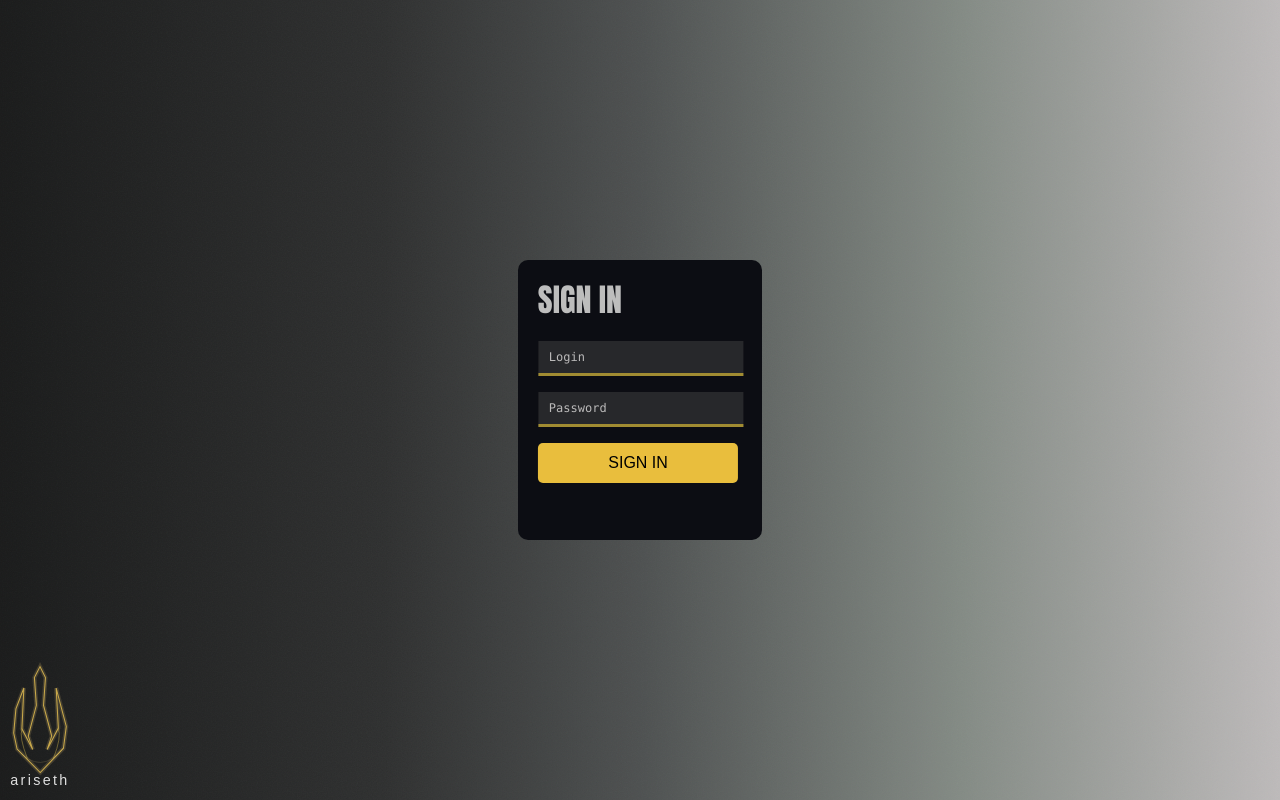
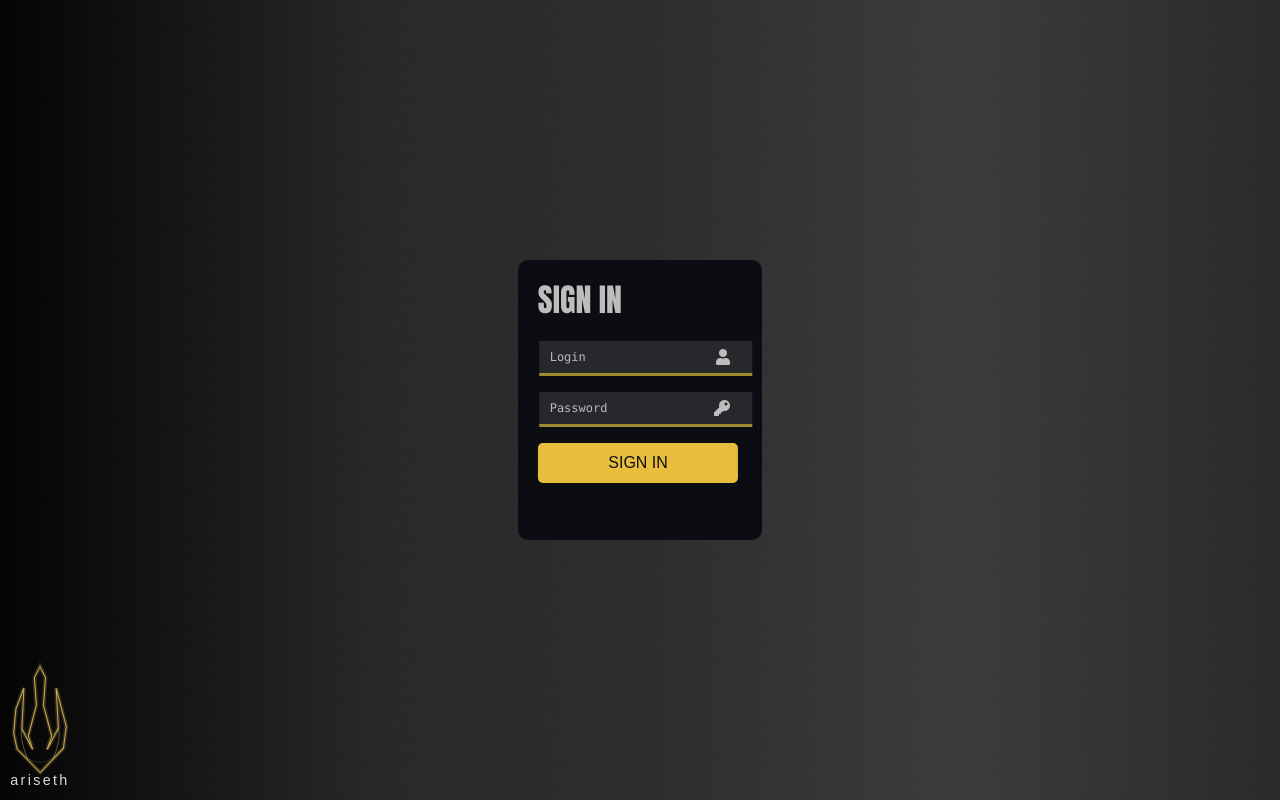
Before and after one commit to Fikv/Ariseth, an Angular app in the folder ariseth-web/: page /login in a window 1280 px wide. Built offline with nearby package versions, Linux system fonts and the light colour scheme.

Commit message:
feat: FE http client handler

```diff
--- a/ariseth-web/src/app/app.config.ts
+++ b/ariseth-web/src/app/app.config.ts
@@ -3,7 +3,10 @@ import { provideRouter } from '@angular/router';
 
 import { routes } from './app.routes';
 import { provideClientHydration } from '@angular/platform-browser';
+import {provideHttpClient} from "@angular/common/http";
 
 export const appConfig: ApplicationConfig = {
-  providers: [provideRouter(routes), provideClientHydration()]
+  providers: [provideRouter(routes),
+    provideHttpClient(),
+    provideClientHydration()]
 };
--- a/ariseth-web/src/app/components/login-view/login-view.component.css
+++ b/ariseth-web/src/app/components/login-view/login-view.component.css
@@ -8,11 +8,11 @@
   align-items: center;
   background: linear-gradient(
     90deg,
-    #191a1a 0%,
-    #2e2f2f 30%,
-    #4d5050 50%,
-    #838a84 75%,
-    #bdbaba 100%
+    #000000 0%,
+    #262626 30%,
+    #2a2a2a 50%,
+    #3a3939 75%,
+    #282727 100%
   );
   overflow: hidden;
 }
@@ -52,14 +52,41 @@
   font-style: right;
 }
 
+.loginInputDiv {
+  position: relative;
+}
+
+.loginInputDiv i {
+  position: absolute;
+  right: 13%;
+  color: #bdbdbd;
+  top: 45%;
+  transform: translateY(-50%);
+  pointer-events: none;
+}
+
+.passwordInputDiv {
+  position: relative;
+}
+
+.passwordInputDiv i {
+  position: absolute;
+  right: 13%;
+  color: #bdbdbd;
+  top: 45%;
+  transform: translateY(-50%);
+  pointer-events: none;
+}
+
 input {
   display: flex;
   transform: translateX(10%);
   background-color: rgba(41, 41, 44, 0.96);
   border:0;
   color: white;
+  padding-right: 30px;
   border-bottom: 3px solid #a18c32;
-  width: 79%;
+  width: 71%;
   box-sizing: content-box;
   padding-left: 10px;
   font-size: clamp(10px, 1.5vh, 15px);
@@ -76,7 +103,7 @@ input::placeholder {
   position: relative;
   width: 82%;
   height: clamp(20px, 7vh, 40px);
-  color: #000000;
+  color: rgba(12, 13, 19, 0.99);
   border-radius: 5px;
   transform: translateX(10%);
   border-style: none;
@@ -85,8 +112,10 @@ input::placeholder {
 }
 
 .signInButton:hover {
+  transition: all .4s ease;
+  -webkit-transition: all .4s ease;
   color: rgba(255, 255, 255, 1);
-  box-shadow: 0 5px 15px rgba(239, 193, 48, 0.91);
+  box-shadow: 5px 5px 0px rgba(182, 148, 41, 0.91);
 }
 
 .logo {
--- a/ariseth-web/src/app/components/login-view/login-view.component.html
+++ b/ariseth-web/src/app/components/login-view/login-view.component.html
@@ -1,8 +1,14 @@
 <div class="container">
   <form class="loginForm">
     <label class="loginText">SIGN IN</label>
-    <input class="loginInput" placeholder="Login">
-    <input class="passwordInput" placeholder="Password" type="password">
+    <div class="loginInputDiv">
+      <input class="loginInput" placeholder="Login">
+      <i class="fa fa-user"></i>
+    </div>
+    <div class="passwordInputDiv">
+      <input class="passwordInput" placeholder="Password" type="password">
+      <i class="fa fa-key"></i>
+    </div>
     <button class="signInButton">SIGN IN</button>
   </form>
   <img src="/assets/Logo.svg" alt="Logo" class="logo">
```
Also changed, not shown: ariseth-web/src/app/services/authentication.service.ts (added, +9 -0 lines), 1 other file (tests, documents, lock files or other folders).
